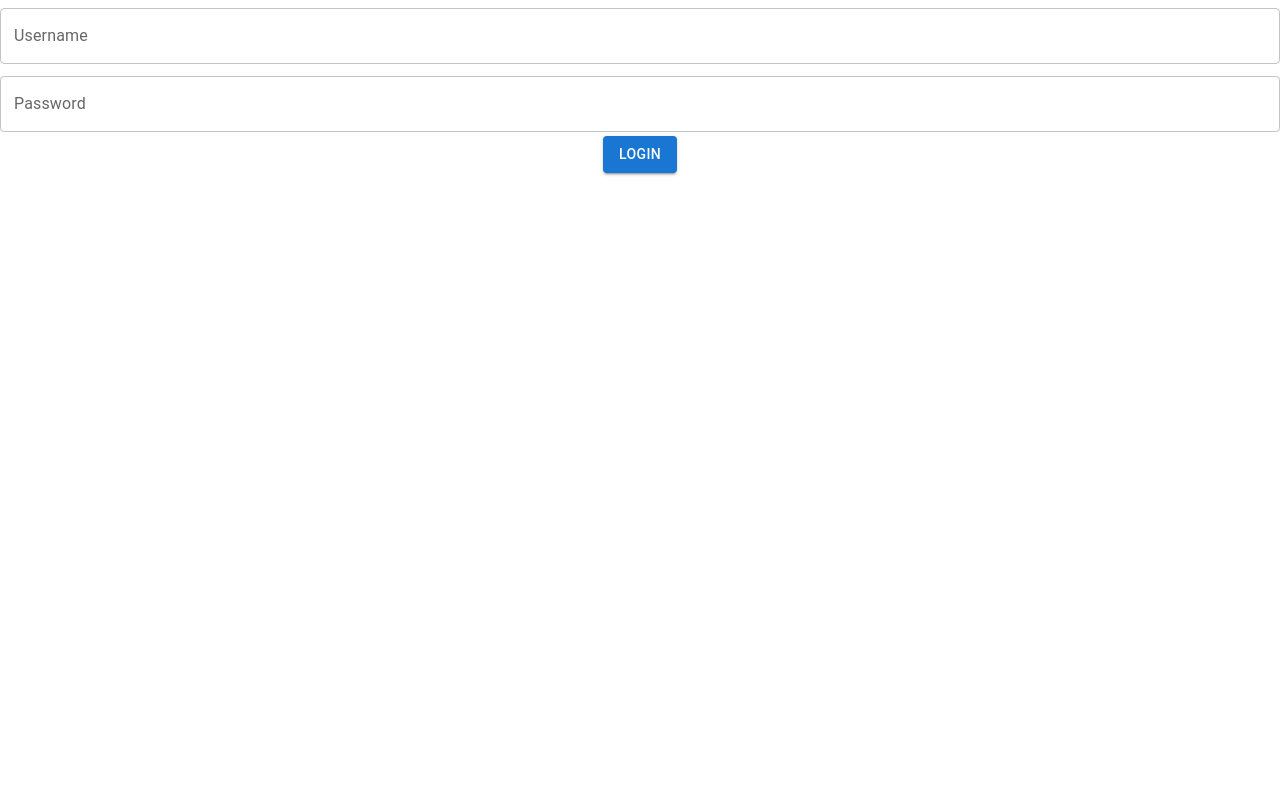
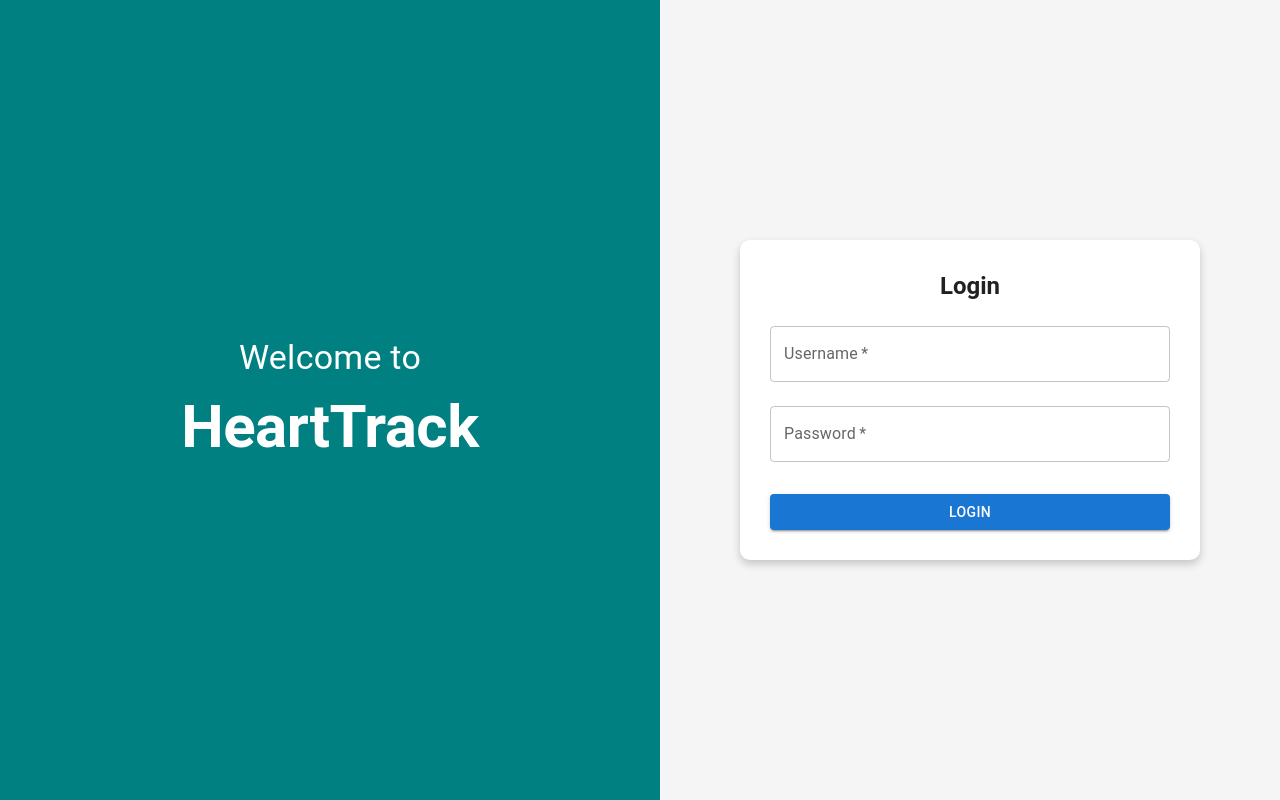
Before and after one commit to AbhishekSrikanth/hearttrack-frontend, a React (Create React App) app: page / in a window 1280 px wide. Built offline with nearby package versions, Linux system fonts and the light colour scheme; the HTML template or start-up script is replaced by a standard one.

Commit message:
Refactor LoginPage with styled components for enhanced layout and user experience; add loading state for login button

```diff
--- a/src/pages/LoginPage.js
+++ b/src/pages/LoginPage.js
@@ -1,7 +1,53 @@
 import React, { useState } from 'react';
-import { login } from '../api/auth';  // Your axios instance
+import { login } from '../api/auth'; // Your axios instance
 import { useNavigate } from 'react-router-dom';
-import { Button, TextField, Snackbar, Alert } from '@mui/material'; // Snackbar for alerts
+import {
+  Button,
+  TextField,
+  Snackbar,
+  Alert,
+  Box,
+  Typography,
+  Paper,
+  CircularProgress,
+} from '@mui/material'; // Snackbar for alerts and UI components
+import { styled } from '@mui/system';
+
+// Styled outer container
+const OuterContainer = styled(Box)({
+  display: 'flex',
+  height: '100vh',
+});
+
+// Left half styling
+const LeftContainer = styled(Box)({
+  backgroundColor: '#008080', // Healthcare teal
+  display: 'flex',
+  flexDirection: 'column',
+  justifyContent: 'center',
+  alignItems: 'center',
+  color: '#fff',
+  width: '50%',
+  padding: '20px',
+});
+
+// Right half styling
+const RightContainer = styled(Box)({
+  backgroundColor: '#f5f5f5',
+  display: 'flex',
+  justifyContent: 'center',
+  alignItems: 'center',
+  width: '50%',
+});
+
+// Form container
+const FormContainer = styled(Paper)({
+  padding: '30px',
+  borderRadius: '10px',
+  boxShadow: '0px 4px 8px rgba(0,0,0,0.2)',
+  maxWidth: '400px',
+  width: '100%',
+});
 
 const LoginPage = () => {
   const [username, setUsername] = useState('');
@@ -9,13 +55,15 @@ const LoginPage = () => {
   const [errorMessage, setErrorMessage] = useState('');
   const [successMessage, setSuccessMessage] = useState('');
   const [openSnackbar, setOpenSnackbar] = useState(false); // Controls Snackbar visibility
+  const [loading, setLoading] = useState(false); // Controls login button state
   const navigate = useNavigate();
 
   const handleLogin = async (e) => {
     e.preventDefault();
+    setLoading(true); // Disable button and show loading spinner
 
     try {
-            const response = await login(username, password);  // API call
+      const response = await login(username, password); // API call
       const user = response.data.user;
 
       // Store user details in localStorage
@@ -23,7 +71,8 @@ const LoginPage = () => {
 
       // Show success message and navigate
       setSuccessMessage('Login successful!');
-            setOpenSnackbar(true); // Open Snackbar for success
+      setOpenSnackbar(true);
+
       setTimeout(() => {
         // Redirect based on user role
         if (user.role === 'admin') {
@@ -31,8 +80,7 @@ const LoginPage = () => {
         } else {
           navigate('/dashboard');
         }
-            }, 1500); // Delay before navigating
-
+      }, 1500);
     } catch (error) {
       // Handle different error scenarios
       if (error.response) {
@@ -44,8 +92,9 @@ const LoginPage = () => {
       } else {
         setErrorMessage('An unexpected error occurred');
       }
-
-            setOpenSnackbar(true); // Open Snackbar for error
+      setOpenSnackbar(true);
+    } finally {
+      setLoading(false); // Re-enable the login button
     }
   };
 
@@ -56,27 +105,56 @@ const LoginPage = () => {
   };
 
   return (
-        <div>
+    <OuterContainer>
+      {/* Left Section */}
+      <LeftContainer>
+        <Typography variant="h4" gutterBottom>
+          Welcome to
+        </Typography>
+        <Typography variant="h2" fontWeight="bold">
+          HeartTrack
+        </Typography>
+      </LeftContainer>
+
+      {/* Right Section */}
+      <RightContainer>
+        <FormContainer>
+          <Typography variant="h5" gutterBottom align="center" fontWeight="bold">
+            Login
+          </Typography>
           <form onSubmit={handleLogin}>
             <TextField
               label="Username"
               fullWidth
-                    margin="dense"
+              margin="normal"
               value={username}
               onChange={(e) => setUsername(e.target.value)}
+              required
             />
             <TextField
               label="Password"
               type="password"
               fullWidth
-                    margin="dense"
+              margin="normal"
               value={password}
               onChange={(e) => setPassword(e.target.value)}
+              required
             />
-                <Button type="submit" variant="contained" color="primary">
-                    Login
+            <Box mt={3}>
+              <Button
+                type="submit"
+                variant="contained"
+                color="primary"
+                fullWidth
+                disabled={loading} // Disable button during loading
+                startIcon={loading && <CircularProgress size={20} color="inherit" />}
+              >
+                {loading ? 'Logging In...' : 'Login'}
               </Button>
+            </Box>
           </form>
+        </FormContainer>
+      </RightContainer>
 
       {/* Snackbar for success or error messages */}
       <Snackbar
@@ -87,14 +165,13 @@ const LoginPage = () => {
       >
         <Alert
           onClose={handleCloseSnackbar}
-                    severity={successMessage ? 'success' : 'error'} // Green for success, red for error
-                    sx={{ width: '100%' }} // Optional: Makes the alert expand fully
+          severity={successMessage ? 'success' : 'error'}
+          sx={{ width: '100%' }}
         >
           {successMessage || errorMessage}
         </Alert>
       </Snackbar>
-
-        </div>
+    </OuterContainer>
   );
 };
 
```
Lines whose indentation alone changed are shown as unchanged.
